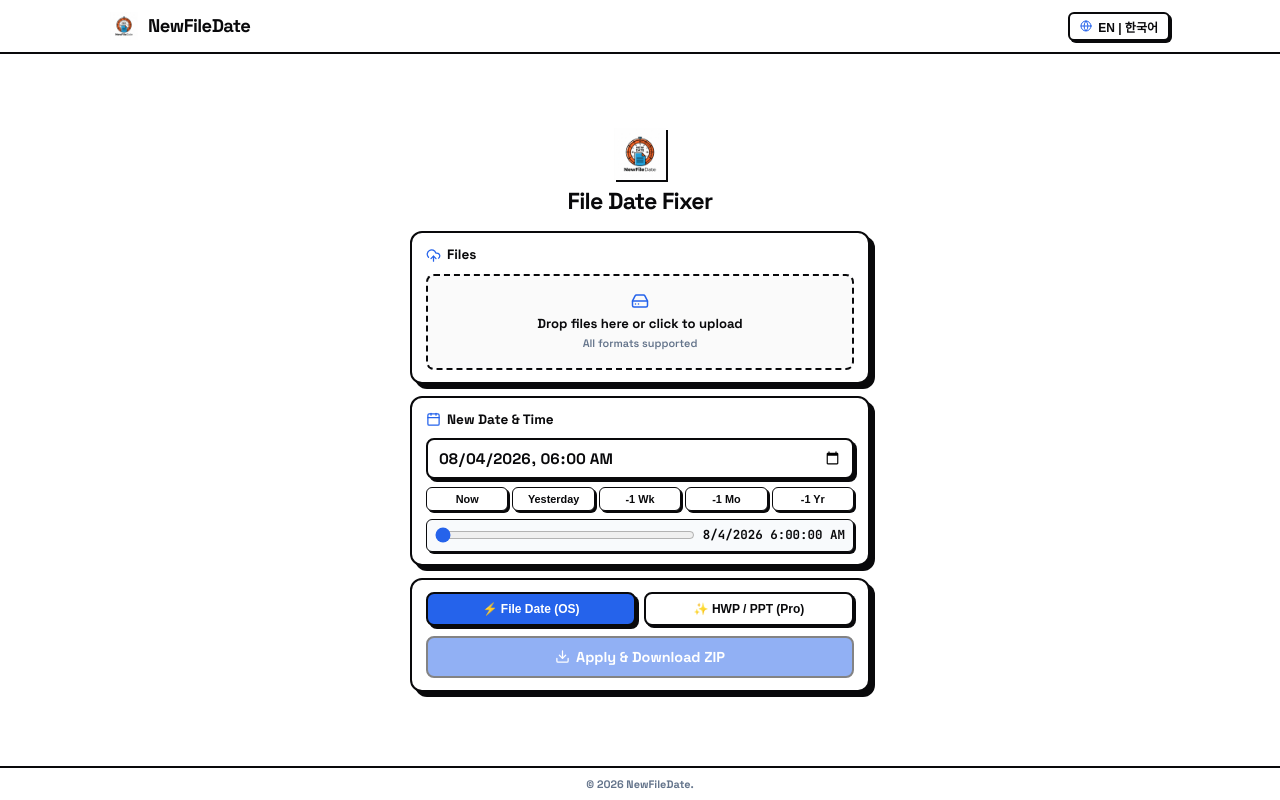
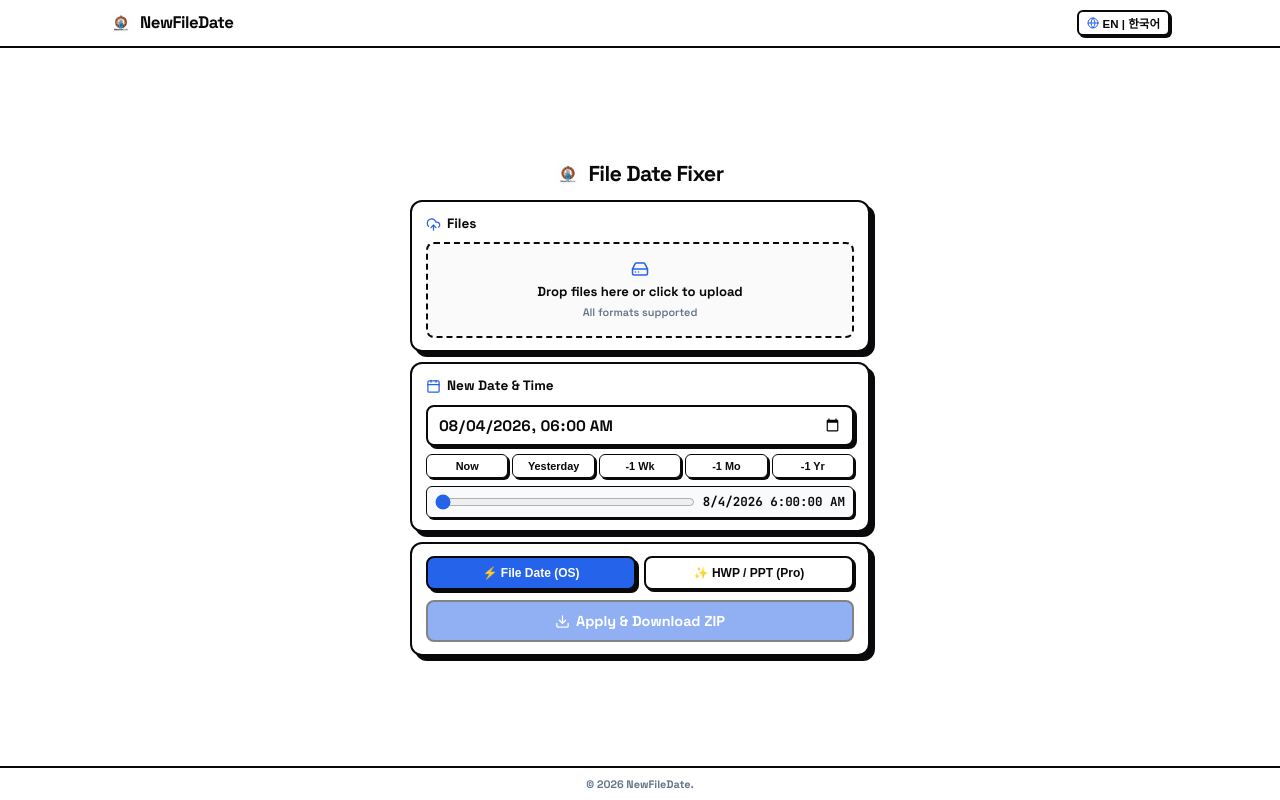
Before and after one commit to parktaejun-dev/newfiledate, a React (Vite) app in the folder frontend/: page / in a window 1280 px wide. Built offline with nearby package versions, Linux system fonts and the light colour scheme.

Commit message:
style: optimize logo size and layout to be ultra-compact

```diff
--- a/frontend/src/App.tsx
+++ b/frontend/src/App.tsx
@@ -238,15 +238,15 @@ export function App() {
     <div style={{ height: '100vh', display: 'flex', flexDirection: 'column', overflow: 'hidden', background: 'var(--bg-main)' }}>
 
       {/* 1. Header */}
-      <header role="banner" style={{ height: '54px', borderBottom: '2px solid #09090b', background: '#ffffff', flexShrink: 0, display: 'flex', alignItems: 'center' }}>
+      <header role="banner" style={{ height: '48px', borderBottom: '2px solid #09090b', background: '#ffffff', flexShrink: 0, display: 'flex', alignItems: 'center' }}>
         <div style={{ maxWidth: '1100px', width: '100%', margin: '0 auto', padding: '0 20px', display: 'flex', alignItems: 'center', justifyContent: 'space-between' }}>
-          <div style={{ display: 'flex', alignItems: 'center', gap: '10px' }}>
+          <div style={{ display: 'flex', alignItems: 'center', gap: '8px' }}>
             <img
               src="/logo.png"
               alt="NewFileDate Logo"
-              style={{ width: '28px', height: '28px', objectFit: 'contain' }}
+              style={{ width: '22px', height: '22px', objectFit: 'contain' }}
             />
-            <span style={{ fontSize: '1.15rem', fontWeight: 800, color: '#09090b', fontFamily: "'Space Grotesk', sans-serif", letterSpacing: '-0.03em' }}>
+            <span style={{ fontSize: '1.05rem', fontWeight: 800, color: '#09090b', fontFamily: "'Space Grotesk', sans-serif", letterSpacing: '-0.03em' }}>
               NewFileDate
             </span>
           </div>
@@ -256,13 +256,13 @@ export function App() {
             style={{
               display: 'flex',
               alignItems: 'center',
-              gap: '6px',
+              gap: '4px',
               background: '#ffffff',
               border: '2px solid #09090b',
               borderRadius: '6px',
-              padding: '4px 10px',
+              padding: '3px 8px',
               color: '#09090b',
-              fontSize: '0.75rem',
+              fontSize: '0.72rem',
               fontWeight: 800,
               cursor: 'pointer',
               boxShadow: '2px 2px 0px #09090b'
@@ -276,25 +276,19 @@ export function App() {
       </header>
 
       {/* 2. Main Centered 1-Column Area with Side Ad Margins (No Scroll) */}
-      <div style={{ flex: 1, display: 'flex', justifyContent: 'center', alignItems: 'center', padding: '16px', overflow: 'hidden' }}>
+      <div style={{ flex: 1, display: 'flex', justifyContent: 'center', alignItems: 'center', padding: '12px', overflow: 'hidden' }}>
 
         {/* Left Side Ad Space Placeholder */}
         <aside style={{ flex: 1, maxWidth: '240px', height: '100%', display: 'none' }} className="ad-container-left" />
 
         {/* Single Center 1-Column App Container (Max-Width 460px) */}
-        <main id="main-content" role="main" style={{ width: '100%', maxWidth: '460px', display: 'flex', flexDirection: 'column', gap: '12px' }}>
+        <main id="main-content" role="main" style={{ width: '100%', maxWidth: '460px', display: 'flex', flexDirection: 'column', gap: '10px' }}>
 
-          {/* Main Hero Header with Logo Branding */}
-          <div style={{ textAlign: 'center', display: 'flex', flexDirection: 'column', alignItems: 'center', gap: '4px' }}>
-            <img
-              src="/logo.png"
-              alt="NewFileDate Logo Brand"
-              style={{ width: '52px', height: '52px', objectFit: 'contain', filter: 'drop-shadow(2px 2px 0px #09090b)' }}
-            />
-            <h1 id="hero-heading" style={{ fontSize: '1.45rem', fontWeight: 800, letterSpacing: '-0.03em', color: '#09090b', margin: 0, fontFamily: "'Space Grotesk', sans-serif" }}>
-              {t.heroTitle}
-            </h1>
-          </div>
+          {/* Compact Main Title with Inline Icon */}
+          <h1 id="hero-heading" style={{ fontSize: '1.35rem', fontWeight: 800, letterSpacing: '-0.03em', textAlign: 'center', color: '#09090b', margin: 0, fontFamily: "'Space Grotesk', sans-serif", display: 'flex', alignItems: 'center', justifyContent: 'center', gap: '8px' }}>
+            <img src="/logo.png" alt="Logo" style={{ width: '24px', height: '24px', objectFit: 'contain' }} />
+            {t.heroTitle}
+          </h1>
 
           {/* SECTION 1: File Upload Box */}
           <article className="glass-panel" style={{ padding: '12px 14px' }}>
```
